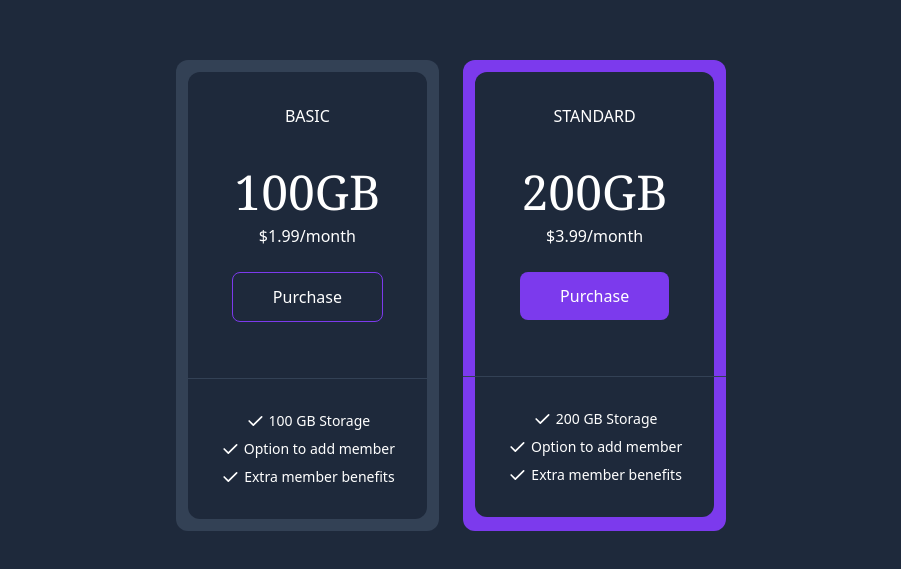
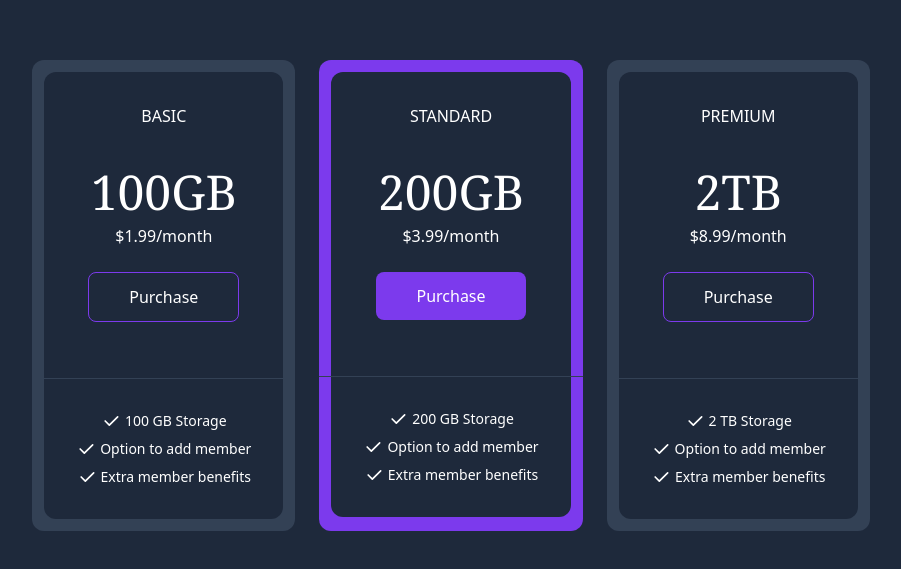
Before and after one commit to iqoll/pricing-grids, a website: page index.html in a window 1280 px wide. Shown: the part 105-674 px from the top of the page, without its empty margins (189-1090 px from the left). Drawn offline with Linux system fonts and the light colour scheme.

Commit message:
pricing card 3

```diff
--- a/index.html
+++ b/index.html
@@ -108,6 +108,55 @@
           </div>
         </div>
       </div>
+
+      <!-- Col 3 -->
+      <div class="bg-slate-700 rounded-xl text-white">
+        <!-- Upper Container -->
+        <div class="p-8 mx-3 mt-3 rounded-t-xl bg-slate-800">
+          <div class="text-center uppercase">
+            Premium
+          </div>
+          <h2 class="mt-10 font-serif text-5xl text-center">2TB</h2>
+          <h3 class="mt-2 text-center">$8.99/month</h3>
+          <div class="flex justify-center">
+            <a href="#" class="inline-block px-10 py-3 my-6 text-center bg-slate-800 border border-violet-600 rounded-lg hover:bg-violet-600 hover:border hover:border-violet-800 duration-200">Purchase</a>
+          </div>
+        </div>
+
+        <!-- Border -->
+        <div class="border-t border-slate-700"></div>
+
+        <!-- Lower Container -->
+        <div class="p-8 mx-3 mb-3 rounded-b-xl bg-slate-800">
+          <!-- List Container -->
+          <div class="flex flex-col space-y-2">
+            <!-- List Item 1 -->
+            <div class="flex justify-center">
+              <svg xmlns="http://www.w3.org/2000/svg" class="w-5 h-5" viewBox="0 0 24 24" stroke-width="2" stroke="currentColor" fill="none" stroke-linecap="round" stroke-linejoin="round">
+                <path stroke="none" d="M0 0h24v24H0z" fill="none"></path>
+                <path d="M5 12l5 5l10 -10"></path>
+              </svg>
+              <span class="ml-1 text-sm">2 TB Storage</span>
+            </div>
+            <!-- List Item 2 -->
+            <div class="flex justify-center">
+              <svg xmlns="http://www.w3.org/2000/svg" class="w-5 h-5" viewBox="0 0 24 24" stroke-width="2" stroke="currentColor" fill="none" stroke-linecap="round" stroke-linejoin="round">
+                <path stroke="none" d="M0 0h24v24H0z" fill="none"></path>
+                <path d="M5 12l5 5l10 -10"></path>
+              </svg>
+              <span class="ml-1 text-sm">Option to add member</span>
+            </div>
+            <!-- List Item 3 -->
+            <div class="flex justify-center">
+              <svg xmlns="http://www.w3.org/2000/svg" class="w-5 h-5" viewBox="0 0 24 24" stroke-width="2" stroke="currentColor" fill="none" stroke-linecap="round" stroke-linejoin="round">
+                <path stroke="none" d="M0 0h24v24H0z" fill="none"></path>
+                <path d="M5 12l5 5l10 -10"></path>
+              </svg>
+              <span class="ml-1 text-sm">Extra member benefits</span>
+            </div>
+          </div>
+        </div>
+      </div>
     </div>
   </div>
 </body>
```
Also changed, not shown: css/style.css.
